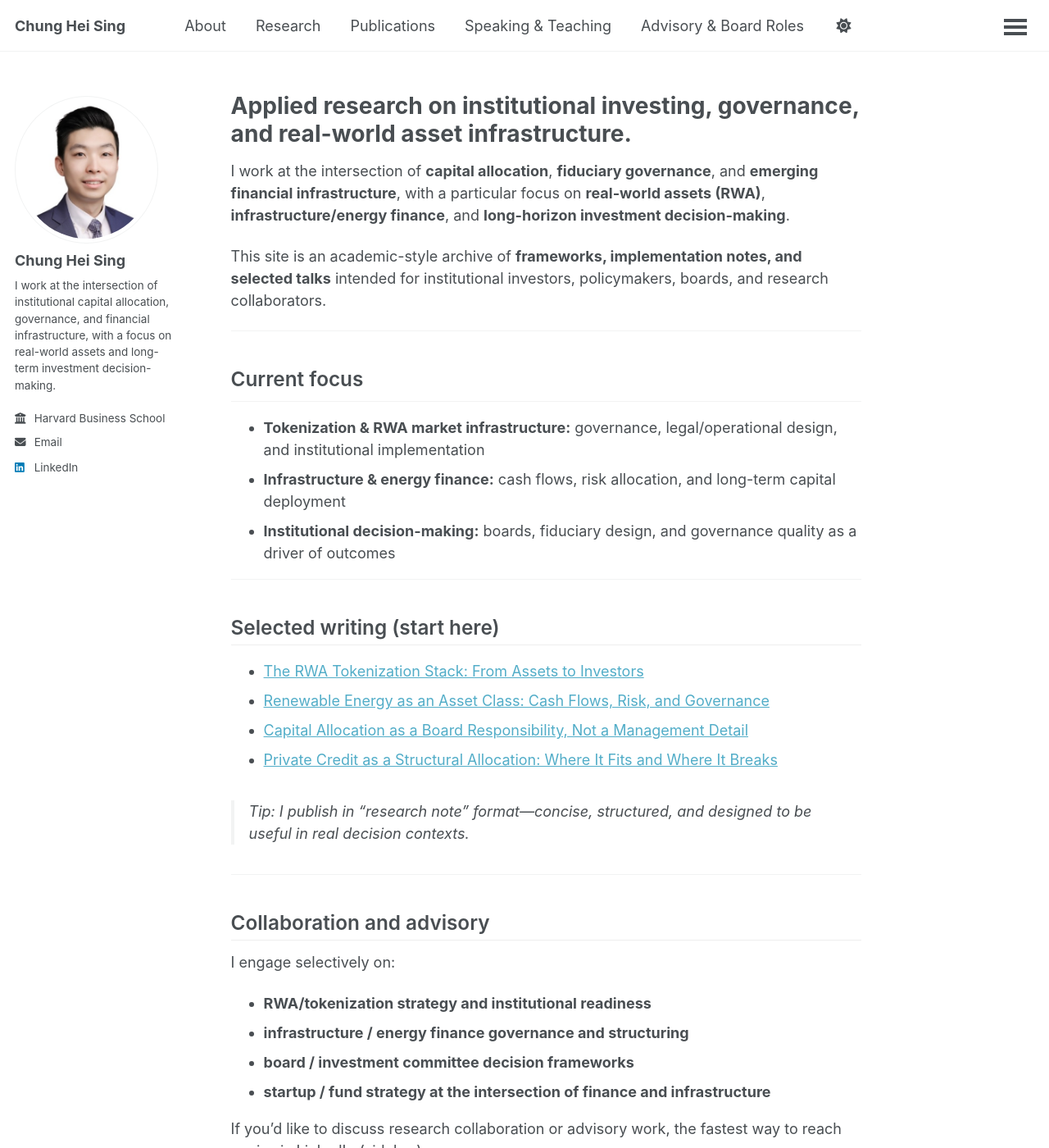
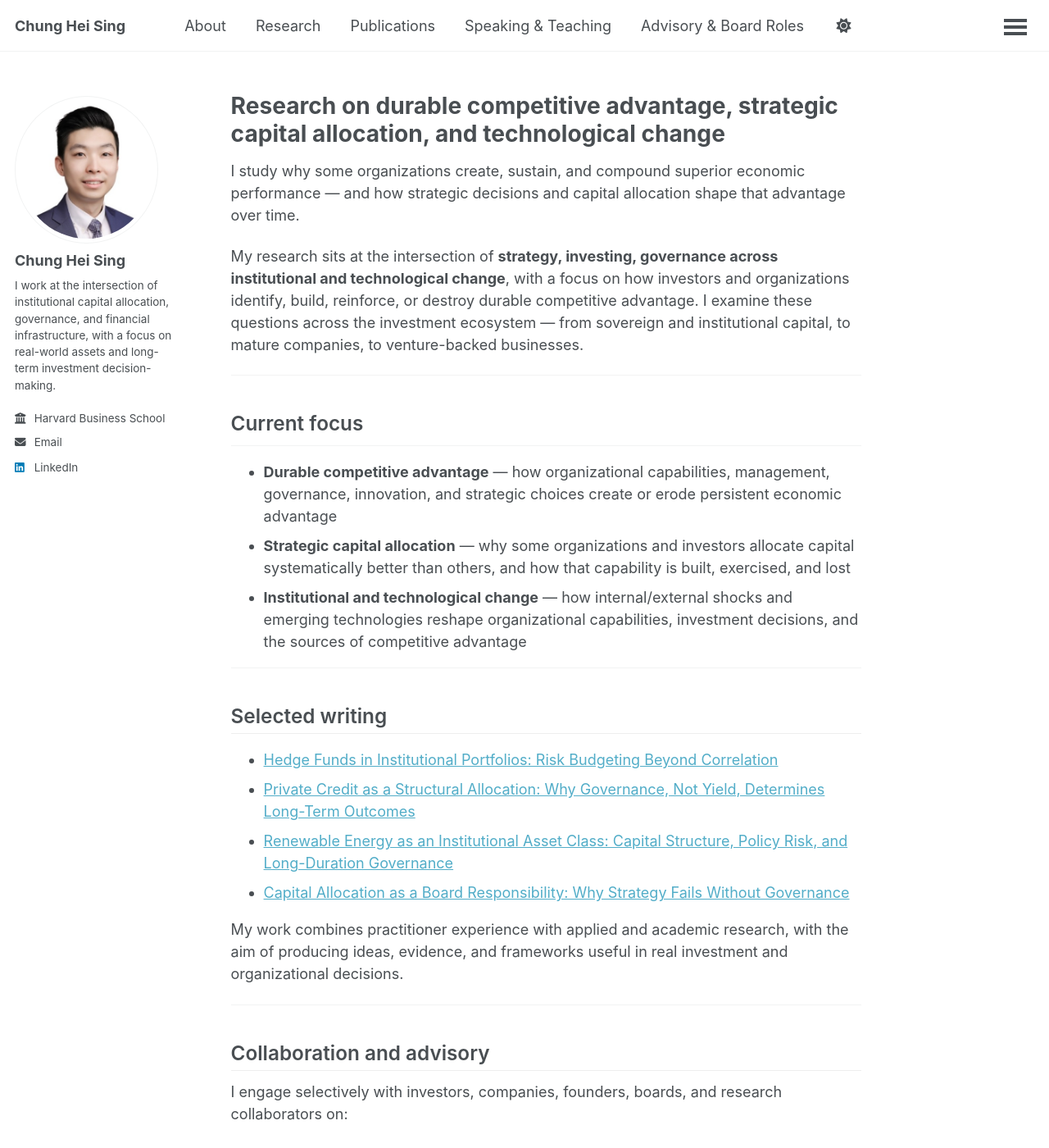
Before and after one commit to chungheising/chungheising.github.io, a Jekyll site: the page built from index.md, in a window 1280 px wide and 1400 px high. Shown: the whole window at 82% size. Built offline with Jekyll 4.4.1, drawn with Linux system fonts in a browser that asks for light colours; a script bundle is joined from its source files by our own code; library files that are not in the unit come from our copies; some of the changed text lies outside the part shown.

Commit message:
Update index.md

```diff
--- a/index.md
+++ b/index.md
@@ -6,41 +6,43 @@ author_profile: true
 ---
 
 
-# Applied research on institutional investing, governance, and real-world asset infrastructure.
+# Research on durable competitive advantage, strategic capital allocation, and technological change
 
-I work at the intersection of **capital allocation**, **fiduciary governance**, and **emerging financial infrastructure**, with a particular focus on **real-world assets (RWA)**, **infrastructure/energy finance**, and **long-horizon investment decision-making**.
+I study why some organizations create, sustain, and compound superior economic performance — and how strategic decisions and capital allocation shape that advantage over time.
 
-This site is an academic-style archive of **frameworks, implementation notes, and selected talks** intended for institutional investors, policymakers, boards, and research collaborators.
+My research sits at the intersection of **strategy, investing, governance across institutional and technological change**, with a focus on how investors and organizations identify, build, reinforce, or destroy durable competitive advantage. I examine these questions across the investment ecosystem — from sovereign and institutional capital, to mature companies, to venture-backed businesses.
 
 ---
 
 ## Current focus
 
-- **Tokenization & RWA market infrastructure:** governance, legal/operational design, and institutional implementation
-- **Infrastructure & energy finance:** cash flows, risk allocation, and long-term capital deployment
-- **Institutional decision-making:** boards, fiduciary design, and governance quality as a driver of outcomes
+- **Durable competitive advantage** — how organizational capabilities, management, governance, innovation, and strategic choices create or erode persistent economic advantage
+- **Strategic capital allocation** — why some organizations and investors allocate capital systematically better than others, and how that capability is built, exercised, and lost
+- **Institutional and technological change** — how internal/external shocks and emerging technologies reshape organizational capabilities, investment decisions, and the sources of competitive advantage
 
 ---
 
-## Selected writing (start here)
+## Selected writing
 
-- [The RWA Tokenization Stack: From Assets to Investors](/publications/)
-- [Renewable Energy as an Asset Class: Cash Flows, Risk, and Governance](/publications/)
-- [Capital Allocation as a Board Responsibility, Not a Management Detail](/publications/)
-- [Private Credit as a Structural Allocation: Where It Fits and Where It Breaks](/publications/)
+- [Hedge Funds in Institutional Portfolios: Risk Budgeting Beyond Correlation](https://chungheising.com/publications/)
+- [Private Credit as a Structural Allocation: Why Governance, Not Yield, Determines Long-Term Outcomes](https://chungheising.com/publications/)
+- [Renewable Energy as an Institutional Asset Class: Capital Structure, Policy Risk, and Long-Duration Governance](https://chungheising.com/publications/)
+- [Capital Allocation as a Board Responsibility: Why Strategy Fails Without Governance](https://chungheising.com/publications/)
 
-> Tip: I publish in “research note” format—concise, structured, and designed to be useful in real decision contexts.
+My work combines practitioner experience with applied and academic research, with the aim of producing ideas, evidence, and frameworks useful in real investment and organizational decisions.
 
 ---
 
 ## Collaboration and advisory
 
-I engage selectively on:
-- **RWA/tokenization strategy and institutional readiness**
-- **infrastructure / energy finance governance and structuring**
-- **board / investment committee decision frameworks**
-- **startup / fund strategy at the intersection of finance and infrastructure**
+I engage selectively with investors, companies, founders, boards, and research collaborators on:
 
-If you’d like to discuss research collaboration or advisory work, the fastest way to reach me is via LinkedIn (sidebar).
+- investment strategy and capital allocation
+- competitive advantage and business quality
+- governance and organizational decision-making
+- AI and technology-driven organizational change
+- infrastructure, energy transition, and long-duration investment
+- institutional investing, private markets, and venture capital
 
+If you'd like to discuss research collaboration, teaching, speaking, advisory work, or investment-related research, the fastest way to reach me is via LinkedIn or email.
 ---
```
